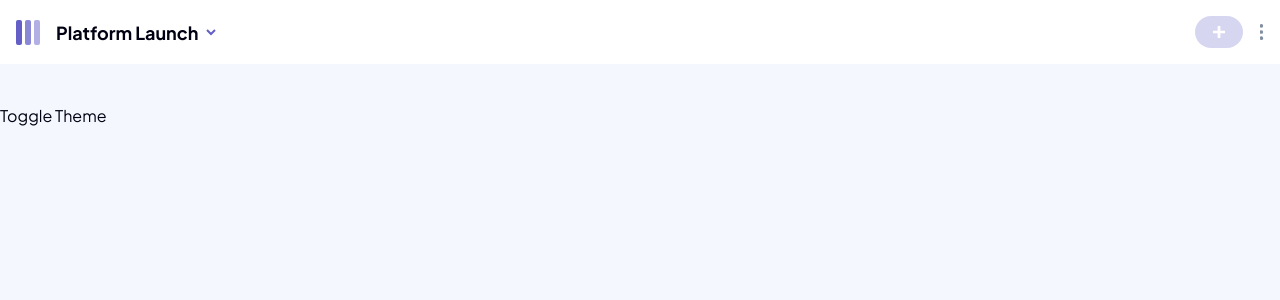
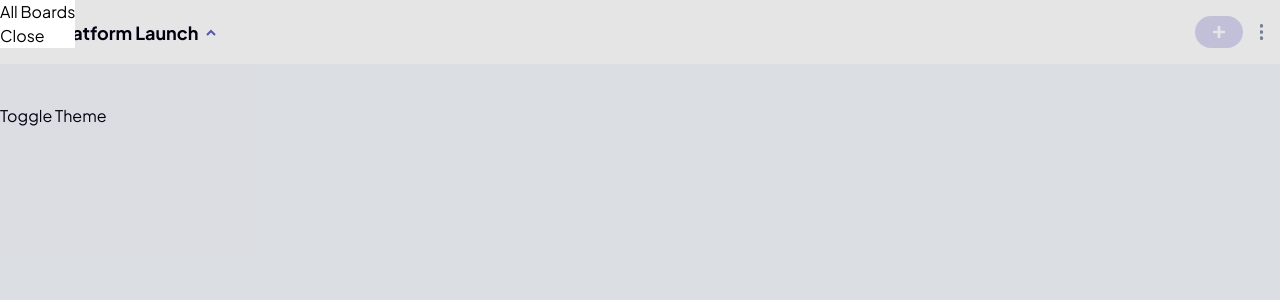
Before and after one commit to CodingWithJiro/frontend-mentor-kanban-task-management-web-app, a Next.js app: page / in a window 1280 px wide. Both pictures are taken after a click on the button 211 px from the left and 32 px from the top of the page. Shown: the top 300 px of the page. Built offline with nearby package versions, Linux system fonts and the light colour scheme.

Commit message:
feat(boards): implement initial working boards and theme switcher modal

```diff
--- a/src/components/board/board-theme-switcher-button.tsx
+++ b/src/components/board/board-theme-switcher-button.tsx
@@ -1,13 +1,46 @@
+'use client';
+import { useState, useRef } from 'react';
 import Image from 'next/image';
+import BoardThemeSwitcherModal from './board-theme-switcher-modal';
 
 export default function BoardThemeSwitcherButton() {
+  const [isOpen, setIsOpen] = useState(false);
+  const dialogRef = useRef<HTMLDialogElement>(null);
+
+  const handleOpenModal = () => {
+    dialogRef.current?.showModal();
+    setIsOpen(true);
+  };
+  const handleCloseModal = () => {
+    dialogRef.current?.close();
+    setIsOpen(false);
+  };
+
   return (
+    <>
       <button
         className="hover:bg-background-mobile-dropdown focus-visible:outline-main-purple cursor-pointer rounded-full px-2 py-2.5 focus-visible:outline-2 focus-visible:-outline-offset-4"
         type="button"
         aria-label="Explore all boards and select one or toggle theme."
+        aria-expanded={isOpen}
+        onClick={handleOpenModal}
       >
-      <Image src="/icons/icon-chevron-down.svg" width={10} height={7} alt="" />
+        <Image
+          src={
+            isOpen
+              ? '/icons/icon-chevron-up.svg'
+              : '/icons/icon-chevron-down.svg'
+          }
+          width={10}
+          height={7}
+          alt=""
+        />
       </button>
+
+      <BoardThemeSwitcherModal
+        onClose={handleCloseModal}
+        dialogRef={dialogRef}
+      />
+    </>
   );
 }
--- /dev/null
+++ b/src/components/board/board-theme-switcher-modal.tsx
@@ -0,0 +1,21 @@
+import type { Ref } from 'react';
+
+interface BoardThemeSwitcherModalProps {
+  onClose: () => void;
+  dialogRef: Ref<HTMLDialogElement> | null;
+}
+
+export default function BoardThemeSwitcherModal({
+  onClose,
+  dialogRef,
+}: BoardThemeSwitcherModalProps) {
+  return (
+    <dialog ref={dialogRef} onClose={onClose}>
+      <h2>All Boards</h2>
+
+      <button type="button" onClick={onClose}>
+        Close
+      </button>
+    </dialog>
+  );
+}
```
Lines whose indentation alone changed are shown as unchanged.
